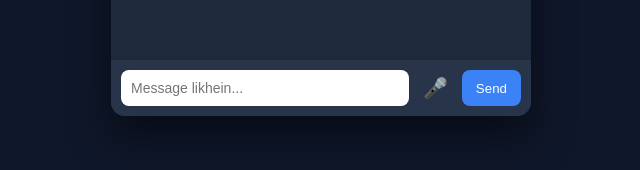
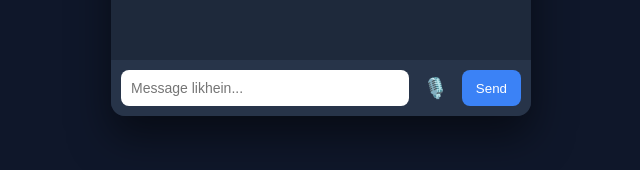
Before and after one commit to Prem87696/Pk_Assistant, a website: page index.html in a window 1280 px wide. Shown: the part 564-734 px from the top of the page, 319-959 px from the left. Drawn offline with Linux system fonts and the light colour scheme.

Commit message:
Update index.html

```diff
--- a/index.html
+++ b/index.html
@@ -131,7 +131,7 @@ placeholder="Message likhein..."
 autocomplete="off"
 />
 
-<button id="mic-btn">🎤</button>
+<button id="mic-btn">🎙️</button>
 
 <button id="send-btn">Send</button>
 
```
